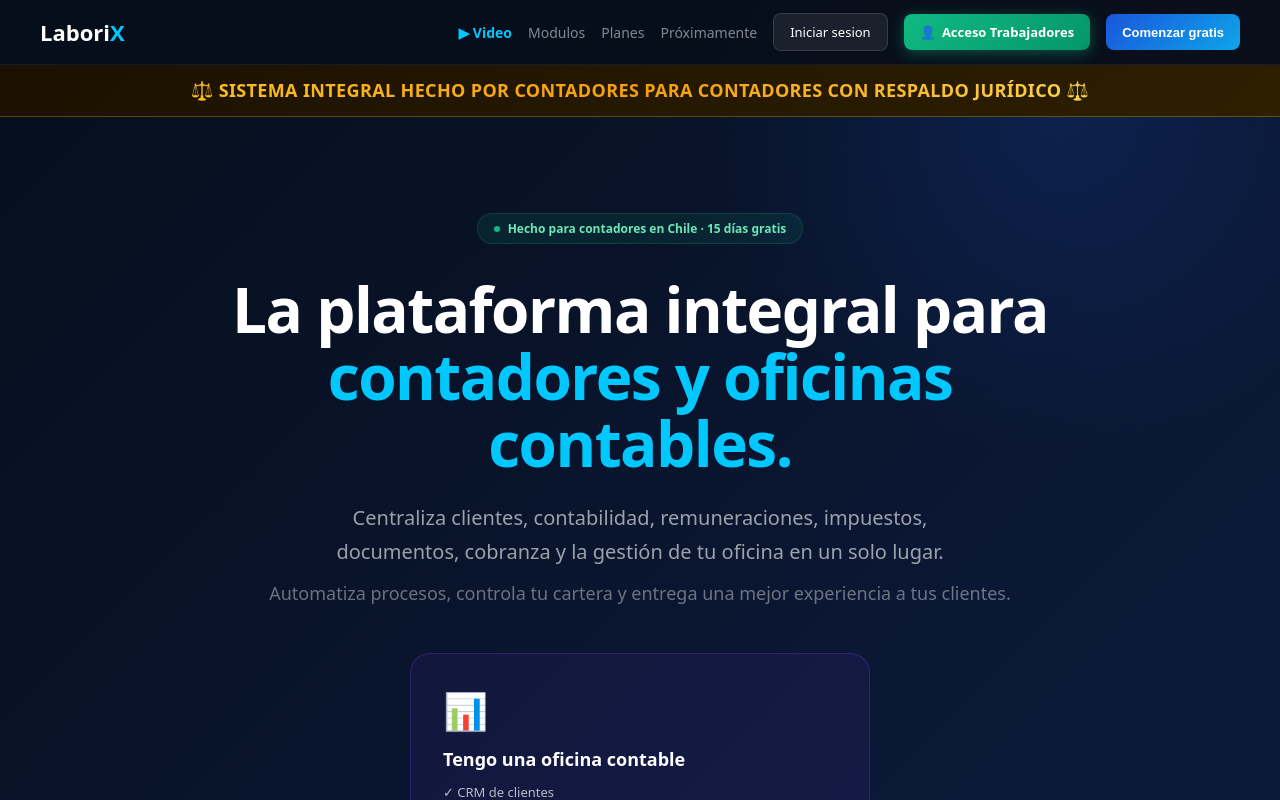
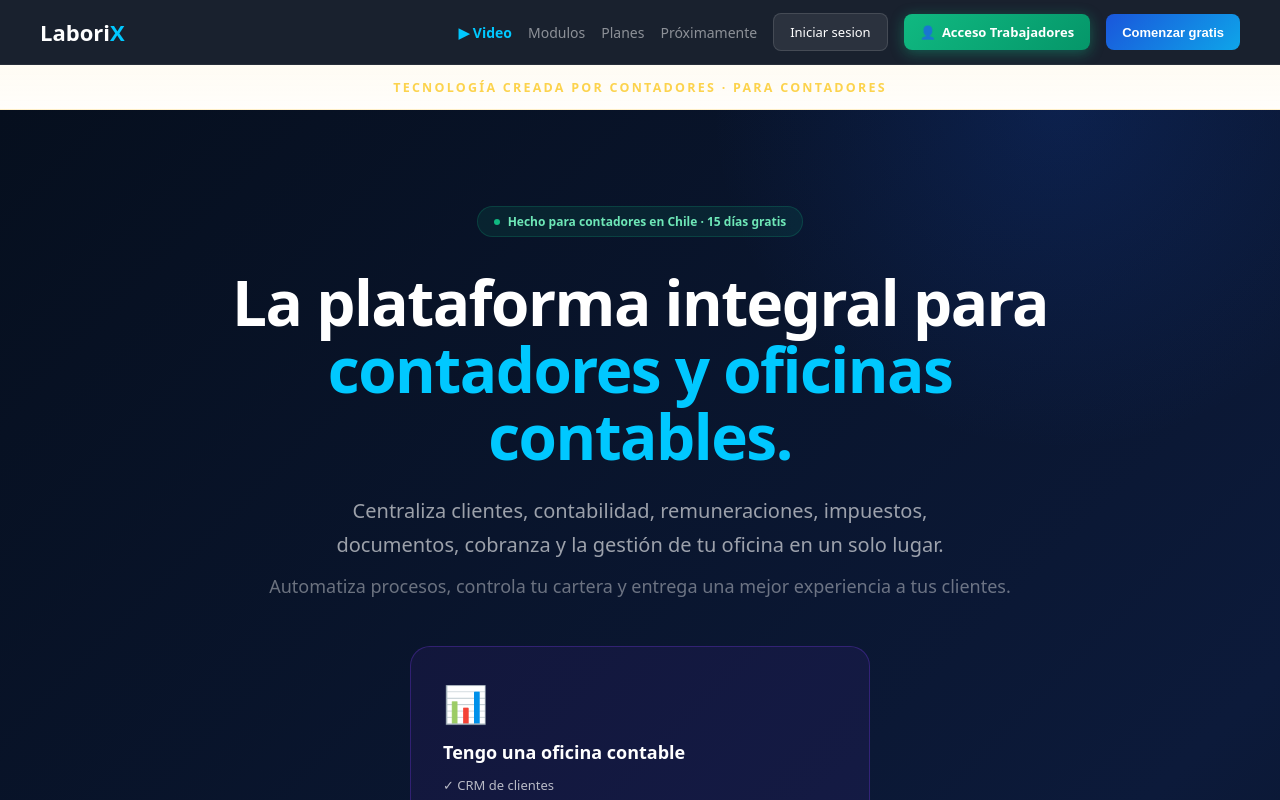
Before and after one commit to gc-gestion-laboral/labori-landing, a Next.js app: page / in a window 1280 px wide. Shown: the top 800 px of the page. Built offline with nearby package versions, Linux system fonts and the light colour scheme.

Commit message:
Landing: rediseñar barra superior - Tecnologia creada por contadores para contadores

```diff
--- a/app/page.js
+++ b/app/page.js
@@ -139,10 +139,10 @@ export default function Home() {
       </nav>
 
       {/* BANNER HECHO POR CONTADORES */}
-      <div style={{ background: 'linear-gradient(135deg,#1a1000,#2d1f00)', borderBottom: '1px solid rgba(251,191,36,0.3)', paddingTop: '64px' }}>
-        <div style={{ maxWidth: '1200px', margin: '0 auto', padding: '14px 2rem', textAlign: 'center' }}>
-          <span style={{ fontSize: 'clamp(13px,2vw,18px)', fontWeight: '900', background: 'linear-gradient(135deg,#FBBF24,#F59E0B,#FCD34D)', WebkitBackgroundClip: 'text', WebkitTextFillColor: 'transparent', backgroundClip: 'text', letterSpacing: '0.02em' }}>
-            ⚖️ SISTEMA INTEGRAL HECHO POR CONTADORES PARA CONTADORES CON RESPALDO JURÍDICO ⚖️
+      <div style={{ background: 'linear-gradient(180deg,rgba(251,191,36,0.10),rgba(251,191,36,0.02))', borderBottom: '1px solid rgba(251,191,36,0.16)', paddingTop: '64px' }}>
+        <div style={{ maxWidth: '1200px', margin: '0 auto', padding: '11px 2rem', textAlign: 'center' }}>
+          <span style={{ fontSize: 'clamp(10px,1.3vw,12.5px)', fontWeight: '700', color: '#FCD34D', letterSpacing: '0.18em', textTransform: 'uppercase', lineHeight: '1.6' }}>
+            Tecnología creada por contadores · para contadores
           </span>
         </div>
       </div>
```
